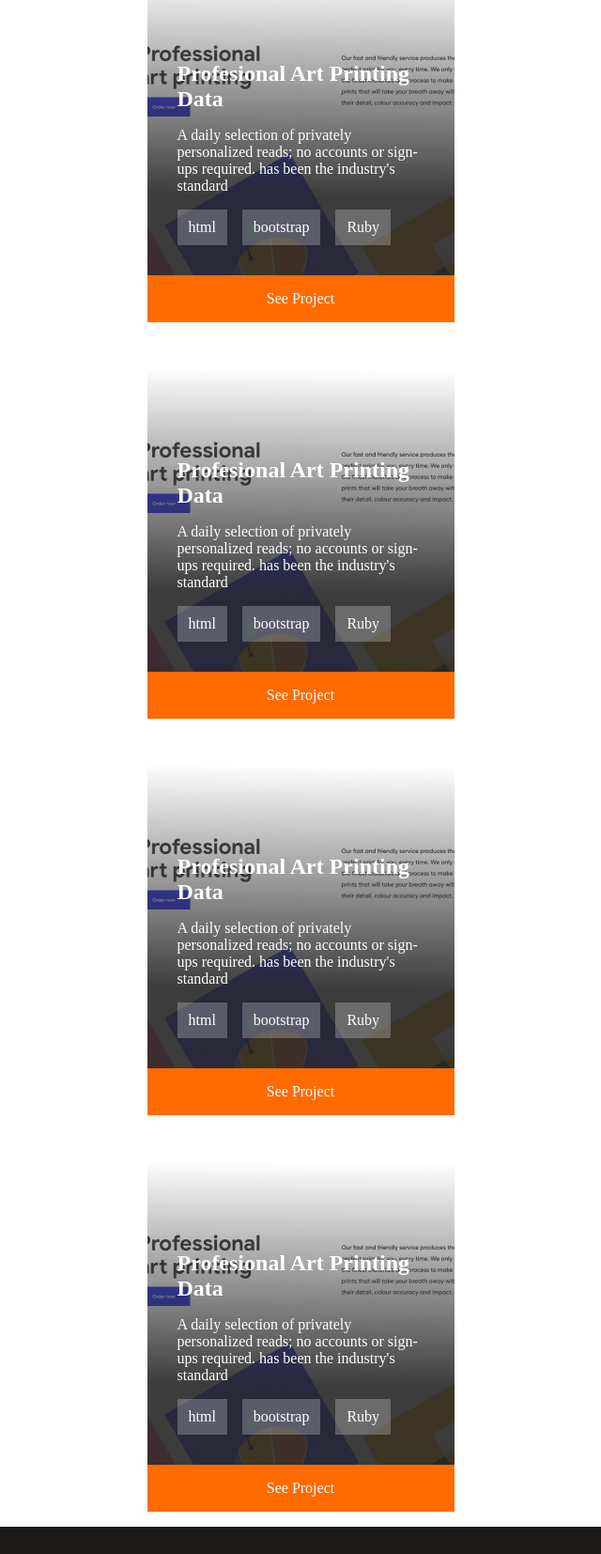
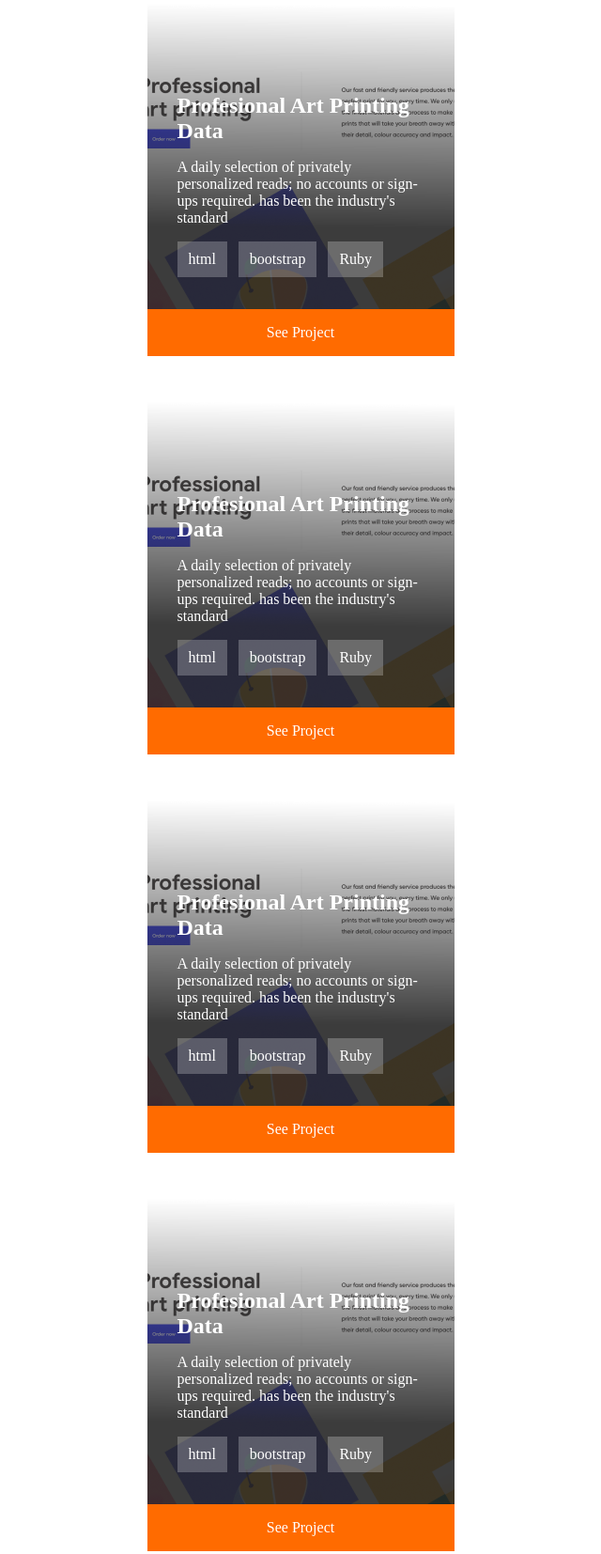
Before and after one commit to t-bello7/micro-portfolio, a website: page index.html in a window 1280 px wide. Shown: the part 1928-3582 px from the top of the page at 94% size, without its empty margins (320-960 px from the left). Drawn offline with Linux system fonts and the light colour scheme.

Commit message:
Add floats to tags list and fix margin issue

```diff
--- a/css/style.css
+++ b/css/style.css
@@ -63,6 +63,7 @@
 .tag-float > * {
   float: left;
   margin-right: 12px;
+  margin-bottom: 18px;
 }
 
 .tag > * {
--- a/index.html
+++ b/index.html
@@ -49,7 +49,7 @@
           sign-ups required. has been the industry's standard dummy text ever
           since the 1500s, when an unknown printer took a standard dummy text.
         </p>
-        <ul class="tag tag-feature mg-1 ff-inter tag-float">
+        <ul class="tag tag-feature mg-2 ff-inter tag-float">
           <li><a href="#"> css </a></li>
           <li><a href="#"> html </a></li>
           <li><a href="#"> bootstrap </a></li>
@@ -64,7 +64,7 @@
             A daily selection of privately personalized reads; no accounts or
             sign-ups required. has been the industry's standard
           </p>
-          <ul class="mg-1 mg-inline flex tag tag-project">
+          <ul class="mg-1 mg-inline tag-float tag tag-project">
             <li><a href="#">html</a></li>
             <li><a href="#"> bootstrap </a></li>
             <li><a href="#"> Ruby </a></li>
@@ -77,7 +77,7 @@
             A daily selection of privately personalized reads; no accounts or
             sign-ups required. has been the industry's standard
           </p>
-          <ul class="mg-1 mg-inline flex tag tag-project">
+          <ul class="mg-1 mg-inline tag-float tag tag-project">
             <li><a href="#">html</a></li>
             <li><a href="#"> bootstrap </a></li>
             <li><a href="#"> Ruby </a></li>
@@ -90,7 +90,7 @@
             A daily selection of privately personalized reads; no accounts or
             sign-ups required. has been the industry's standard
           </p>
-          <ul class="mg-1 mg-inline flex tag tag-project">
+          <ul class="mg-1 mg-inline tag-float tag tag-project">
             <li><a href="#">html</a></li>
             <li><a href="#"> bootstrap </a></li>
             <li><a href="#"> Ruby </a></li>
@@ -103,7 +103,7 @@
             A daily selection of privately personalized reads; no accounts or
             sign-ups required. has been the industry's standard
           </p>
-          <ul class="mg-1 mg-inline flex tag tag-project">
+          <ul class="mg-1 mg-inline tag-float tag tag-project">
             <li><a href="#">html</a></li>
             <li><a href="#"> bootstrap </a></li>
             <li><a href="#"> Ruby </a></li>
```
